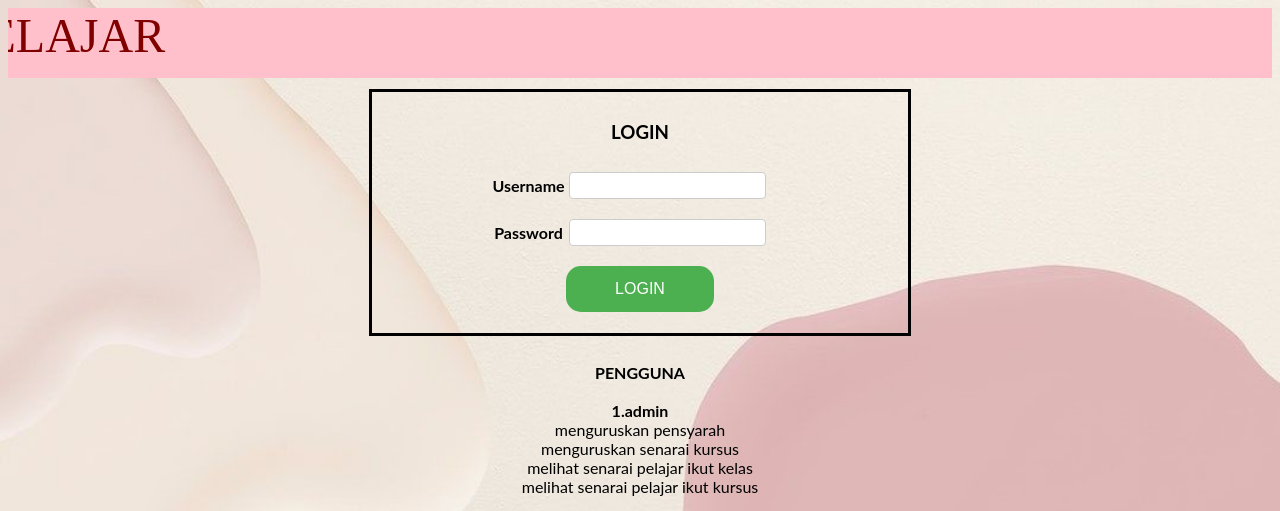
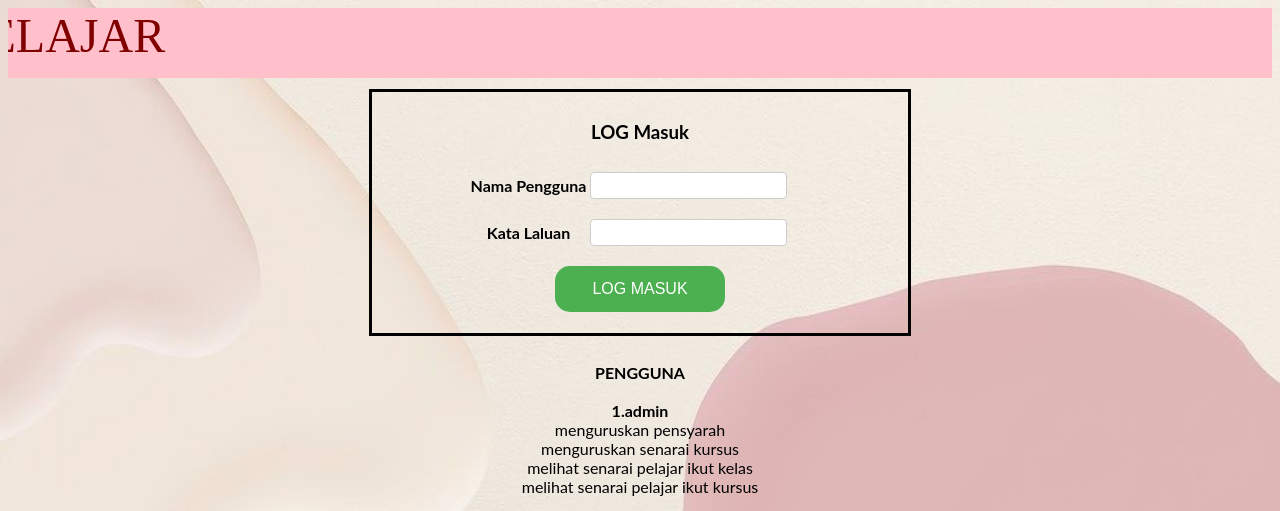
Before and after one commit to AinSuraya/Sistem-Pendaftaran-Kursus-Pelajar, a PHP site: page / in a window 1280 px wide. Shown: the top 511 px of the page. Run offline with PHP 8.4, Linux system fonts and the light colour scheme.

Commit message:
ubah ke BM

```diff
--- a/pendaftaran/index.php
+++ b/pendaftaran/index.php
@@ -5,7 +5,7 @@
     <meta http-equiv="X-UA-Compatible" content="IE=edge">
     <meta name="viewport" content="width=device-width, initial-scale=1.0">
     <link rel="stylesheet" href="register.css">
-    <title>Login</title>
+    <title>Log Masuk</title>
 </head>
 <body>
 <center>
@@ -15,19 +15,19 @@
   <section class="parent">
     <section class="child">
     <form action="login.php" method="post">
-        <h1>LOGIN</h1>
+        <h1>LOG Masuk</h1>
         <table border="0">
           <tr>
-            <th>Username</th>
+            <th>Nama Pengguna</th>
             <td><input type="text" name="username" required></td>
           </tr>
           <tr>
-            <th>Password</th>
+            <th>Kata Laluan</th>
             <td><input type="password" name="password" required></td>
           </tr>
           <tr>
             <td colspan="2" align="center">
-            <button type="submit">LOGIN</button>
+            <button type="submit">LOG MASUK</button>
             </td>
           </tr>
         </table>
```
